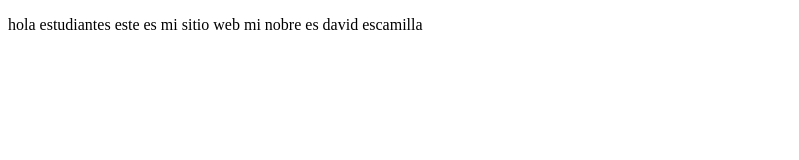
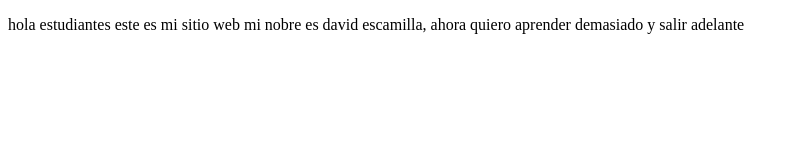
Before and after one commit to Disengage95/proyectoDemoCursoPrework, a plain HTML site: page index.html in a window 1280 px wide. Shown: the whole page, without its empty margins (0-799 px from the left). Drawn offline with Linux system fonts and the light colour scheme.

Commit message:
cambios agregamos salir

```diff
--- a/index.html
+++ b/index.html
@@ -9,7 +9,7 @@
 <body>
     <p>
 
-        hola estudiantes este es mi sitio web mi nobre es david escamilla
+        hola estudiantes este es mi sitio web mi nobre es david escamilla, ahora quiero aprender demasiado y salir adelante
     </p>
 </body>
 </html>
```
